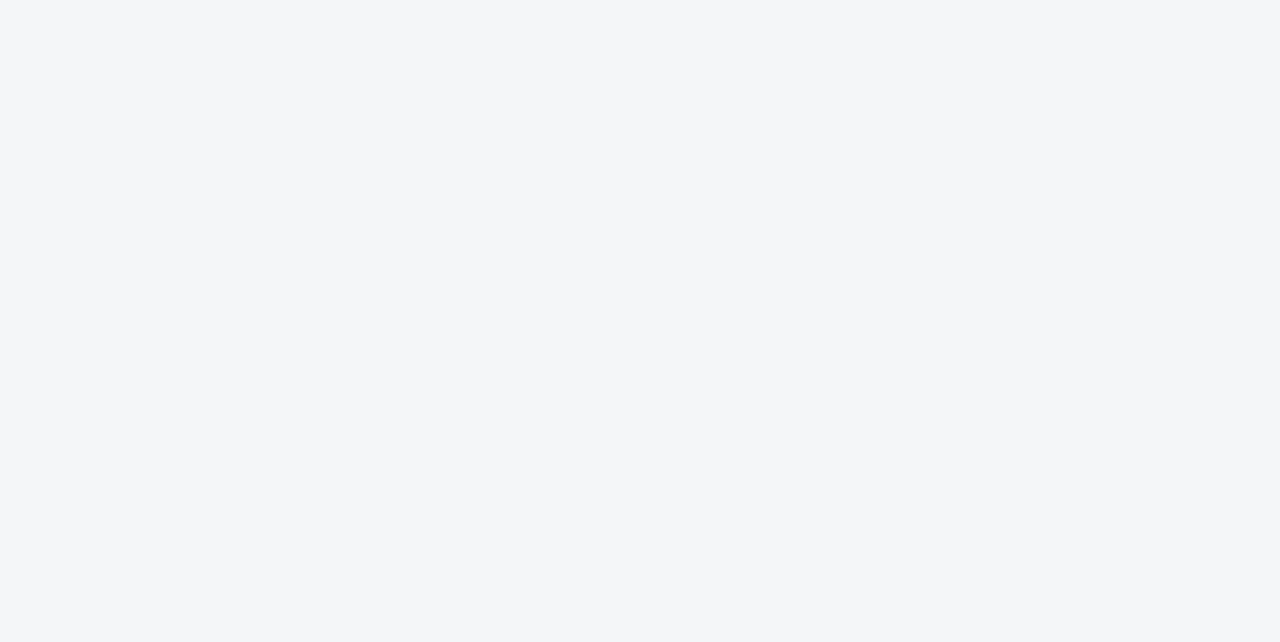
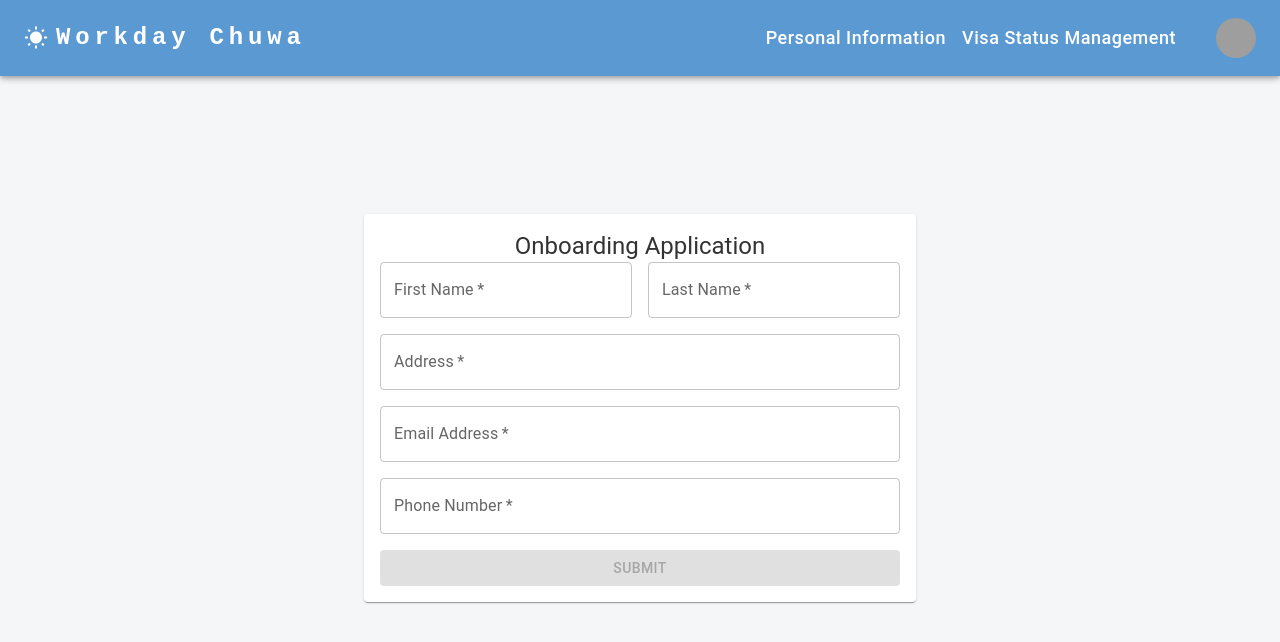
Before and after one commit to 961853266hyt/Workday, a React (Vite) app in the folder frontend/: page /onboarding in a window 1280 px wide. Before the commit this address had no page. Shown: the top 642 px of the page. Built offline with nearby package versions, Linux system fonts and the light colour scheme; grey boxes are pictures that could not be loaded.

Commit message:
update signup logic to remove real name  input

```diff
--- a/frontend/src/main.tsx
+++ b/frontend/src/main.tsx
@@ -10,6 +10,7 @@ import Login from './pages/Login'
 import Signup from './pages/Signup'
 import TestTheme from './components/TextTheme.tsx'
 import VisaStatusManagement from './pages/VisaStatusManagement.tsx'
+import OnboardingApplication from './pages/OnboardingApplicationPage.tsx'
 import ProtectedRoute from './components/ProtectedRoute.tsx'
 import { Provider } from 'react-redux'
 import { store } from './redux/store'
@@ -37,6 +38,7 @@ ReactDOM.createRoot(document.getElementById('root')!).render(
           <Route path="login" element={<Login />} />
             <Route path="signup" element={<Signup />} />
             <Route path="/" element={<App />}>
+            <Route path="onboarding" element={<OnboardingApplication />} />
             <Route path="test-theme" element={<TestTheme />} />
             <Route path="visa-status" element={<VisaStatusManagement />} />
           </Route>
--- /dev/null
+++ b/frontend/src/pages/OnboardingApplicationPage.tsx
@@ -0,0 +1,110 @@
+import React from 'react';
+import { useDispatch, useSelector } from 'react-redux';
+import { Formik, Form, Field } from 'formik';
+import * as Yup from 'yup';
+import { TextField, Button, Grid, Typography, Container, Paper } from '@mui/material';
+
+const validationSchema = Yup.object({
+    firstName: Yup.string().required('First Name is required'),
+    lastName: Yup.string().required('Last Name is required'),
+    address: Yup.string().required('Address is required'),
+    email: Yup.string().email('Invalid email address').required('Email is required'),
+    phone: Yup.string().required('Phone number is required'),
+  });
+
+  const OnboardingApplication = () => {
+    const dispatch = useDispatch();
+   // const status = useSelector(selectOnboardingStatus);
+   const status = 'loading';
+   const error = 'error';
+    //const error = useSelector(selectOnboardingError);
+
+    const handleSubmit = (values: any) => {
+      //dispatch(submitOnboardingApplication(values));
+    };
+
+    return (
+      <Container component="main" maxWidth="sm">
+        <Paper style={{ padding: '16px', marginTop: '16px' }}>
+          <Typography component="h1" variant="h5" align="center">
+            Onboarding Application
+          </Typography>
+          <Formik
+            initialValues={{ firstName: '', lastName: '', address: '', email: '', phone: '' }}
+            validationSchema={validationSchema}
+            onSubmit={handleSubmit}
+          >
+            {({ handleSubmit }) => (
+              <Form onSubmit={handleSubmit} noValidate>
+                <Grid container spacing={2}>
+                  <Grid item xs={12} sm={6}>
+                    <Field
+                      name="firstName"
+                      label="First Name"
+                      as={TextField}
+                      variant="outlined"
+                      fullWidth
+                      required
+                    />
+                  </Grid>
+                  <Grid item xs={12} sm={6}>
+                    <Field
+                      name="lastName"
+                      label="Last Name"
+                      as={TextField}
+                      variant="outlined"
+                      fullWidth
+                      required
+                    />
+                  </Grid>
+                  <Grid item xs={12}>
+                    <Field
+                      name="address"
+                      label="Address"
+                      as={TextField}
+                      variant="outlined"
+                      fullWidth
+                      required
+                    />
+                  </Grid>
+                  <Grid item xs={12}>
+                    <Field
+                      name="email"
+                      label="Email Address"
+                      as={TextField}
+                      variant="outlined"
+                      fullWidth
+                      required
+                    />
+                  </Grid>
+                  <Grid item xs={12}>
+                    <Field
+                      name="phone"
+                      label="Phone Number"
+                      as={TextField}
+                      variant="outlined"
+                      fullWidth
+                      required
+                    />
+                  </Grid>
+                </Grid>
+                <Button
+                  type="submit"
+                  fullWidth
+                  variant="contained"
+                  color="primary"
+                  style={{ marginTop: '16px' }}
+                  disabled={status === 'loading'}
+                >
+                  Submit
+                </Button>
+                {/* {status === 'failed' && <Typography color="error">{error}</Typography>} */}
+              </Form>
+            )}
+          </Formik>
+        </Paper>
+      </Container>
+    );
+  };
+
+  export default OnboardingApplication;
--- a/frontend/src/pages/Signup.tsx
+++ b/frontend/src/pages/Signup.tsx
@@ -19,8 +19,8 @@ import { selectIsAuthenticated } from "../redux/userSlice";
 import { useNavigate } from "react-router-dom";
 
 const validationSchema = Yup.object({
-  firstName: Yup.string().required("First Name is required"),
-  lastName: Yup.string().required("Last Name is required"),
+  // firstName: Yup.string().required("First Name is required"),
+  // lastName: Yup.string().required("Last Name is required"),
   username: Yup.string().required("Username is required"),
   email: Yup.string().email("Invalid email address").required("Email is required"),
   password: Yup.string().required("Password is required"),
@@ -62,8 +62,8 @@ export default function SignUp() {
           </Typography>
           <Formik
             initialValues={{
-              firstName: "",
-              lastName: "",
+              // firstName: "",
+              // lastName: "",
               username: "",
               email: "",
               password: "",
@@ -76,7 +76,7 @@ export default function SignUp() {
             {({ handleSubmit }) => (
               <Form className="form" onSubmit={handleSubmit} noValidate>
                 <Grid container spacing={2}>
-                  <Grid item xs={12} sm={6}>
+                  {/* <Grid item xs={12} sm={6}>
                     <CustomTextField
                       name="firstName"
                       label="First Name"
@@ -87,7 +87,7 @@ export default function SignUp() {
                       name="lastName"
                       label="Last Name"
                     />
-                  </Grid>
+                  </Grid> */}
                   <Grid item xs={12}>
                     <CustomTextField
                       name="username"
```
